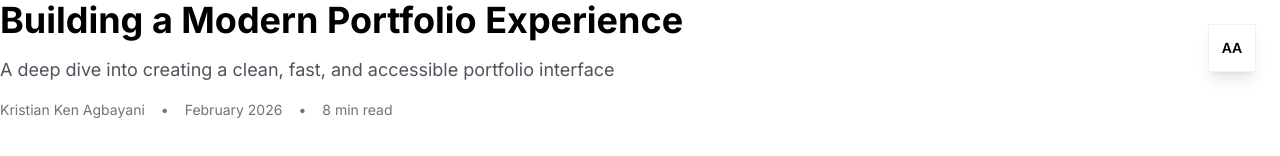
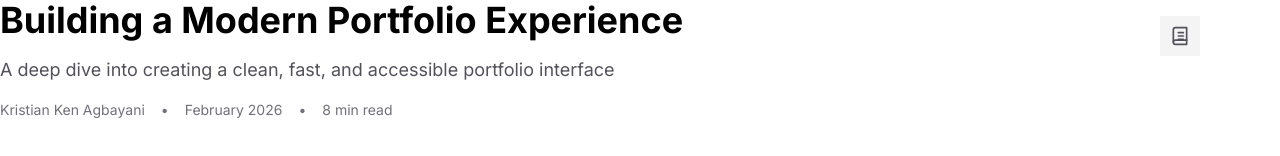
Before and after one commit to kentaror/my-react-portfolio, a React (Vite) app: page /case-study in a window 1280 px wide. Shown: the top 156 px of the page. Built offline with nearby package versions, Linux system fonts and the light colour scheme; no server answers.

Commit message:
reader mode added

```diff
--- a/src/CaseStudyPage.jsx
+++ b/src/CaseStudyPage.jsx
@@ -2,7 +2,7 @@ import ReaderMode from './ReaderMode'
 
 const CaseStudyPage = () => {
   return (
-    <ReaderMode showNav={true} showFooter={true}>
+    <ReaderMode>
       {/* Case Study Content */}
       <div className="space-y-8">
         <header className="space-y-4">
--- a/src/ReaderMode.jsx
+++ b/src/ReaderMode.jsx
@@ -1,7 +1,7 @@
 import { useState, useEffect } from 'react'
 import { useSearchParams } from 'react-router-dom'
 
-const ReaderMode = ({ children, showNav = true, showFooter = true }) => {
+const ReaderMode = ({ children }) => {
   const [searchParams, setSearchParams] = useSearchParams()
   const [isMenuOpen, setIsMenuOpen] = useState(false)
 
@@ -55,115 +55,98 @@ const ReaderMode = ({ children, showNav = true, showFooter = true }) => {
 
   return (
     <>
-      {/* AA Control Center */}
-      <div className="fixed top-6 right-6 z-50">
+      {/* Reader Mode Icon - Safari Style */}
+      <button
+        onClick={toggleReaderMode}
+        className={`fixed top-4 right-20 z-50 w-10 h-10 flex items-center justify-center transition-all duration-300 ${
+          isReaderMode
+            ? 'bg-black dark:bg-white text-white dark:text-black'
+            : 'bg-zinc-100 dark:bg-zinc-800 text-zinc-600 dark:text-zinc-400 hover:bg-zinc-200 dark:hover:bg-zinc-700'
+        }`}
+        aria-label="Toggle reader mode"
+        title="Reader View"
+      >
+        <svg
+          width="20"
+          height="20"
+          viewBox="0 0 24 24"
+          fill="none"
+          stroke="currentColor"
+          strokeWidth="2"
+          strokeLinecap="round"
+          strokeLinejoin="round"
+        >
+          <path d="M4 19.5A2.5 2.5 0 0 1 6.5 17H20" />
+          <path d="M6.5 2H20v20H6.5A2.5 2.5 0 0 1 4 19.5v-15A2.5 2.5 0 0 1 6.5 2z" />
+          <line x1="10" y1="8" x2="16" y2="8" />
+          <line x1="10" y1="12" x2="16" y2="12" />
+          <line x1="10" y1="16" x2="16" y2="16" />
+        </svg>
+      </button>
+
+      {/* Font Selector - Only visible in Reader Mode */}
+      {isReaderMode && (
+        <div className="fixed top-4 right-32 z-50">
           <button
             onClick={() => setIsMenuOpen(!isMenuOpen)}
-          className="w-12 h-12 backdrop-blur-md bg-white/70 dark:bg-black/70 border border-zinc-200/50 dark:border-zinc-700/50 flex items-center justify-center text-sm font-semibold transition-all duration-300 hover:bg-white/90 dark:hover:bg-black/90 shadow-lg"
-          aria-label="Reader mode controls"
+            className="w-10 h-10 bg-zinc-100 dark:bg-zinc-800 text-zinc-600 dark:text-zinc-400 hover:bg-zinc-200 dark:hover:bg-zinc-700 flex items-center justify-center text-xs font-semibold transition-all duration-300"
+            aria-label="Font options"
+            title="Font Options"
           >
             AA
           </button>
 
-        {/* Control Menu */}
+          {/* Font Menu */}
           <div
-          className={`absolute top-14 right-0 w-64 backdrop-blur-md bg-white/70 dark:bg-black/70 border border-zinc-200/50 dark:border-zinc-700/50 shadow-xl transition-all duration-300 ease-in-out origin-top-right ${
+            className={`absolute top-12 right-0 w-48 bg-white dark:bg-zinc-900 border border-zinc-200 dark:border-zinc-700 shadow-xl transition-all duration-200 ease-in-out origin-top-right ${
               isMenuOpen
                 ? 'opacity-100 scale-100 pointer-events-auto'
                 : 'opacity-0 scale-95 pointer-events-none'
             }`}
           >
-          <div className="p-4 space-y-4">
-            {/* Reader Mode Toggle */}
-            <div className="flex items-center justify-between">
-              <span className="text-sm font-medium">Reader Mode</span>
+            <div className="p-3 space-y-2">
+              <p className="text-xs font-medium text-zinc-500 dark:text-zinc-400 mb-2">Font Family</p>
               <button
-                onClick={toggleReaderMode}
-                className={`relative w-11 h-6 transition-colors duration-300 ${
-                  isReaderMode ? 'bg-black dark:bg-white' : 'bg-zinc-300 dark:bg-zinc-600'
-                }`}
-                aria-label="Toggle reader mode"
-              >
-                <span
-                  className={`absolute top-0.5 left-0.5 w-5 h-5 bg-white dark:bg-black transition-transform duration-300 ${
-                    isReaderMode ? 'translate-x-5' : 'translate-x-0'
-                  }`}
-                />
-              </button>
-            </div>
-
-            {/* Font Switcher */}
-            <div>
-              <label className="text-xs font-medium text-zinc-600 dark:text-zinc-400 mb-2 block">
-                Font Family
-              </label>
-              <div className="grid grid-cols-3 gap-1">
-                <button
-                  onClick={() => setFont('serif')}
-                  className={`px-3 py-2 text-xs font-medium transition-all duration-200 ${
+                onClick={() => { setFont('serif'); setIsMenuOpen(false); }}
+                className={`w-full px-3 py-2 text-sm text-left transition-all duration-200 ${
                   currentFont === 'serif'
-                      ? 'bg-black dark:bg-white text-white dark:text-black'
-                      : 'bg-zinc-100 dark:bg-zinc-800 text-zinc-700 dark:text-zinc-300 hover:bg-zinc-200 dark:hover:bg-zinc-700'
+                    ? 'bg-black dark:bg-white text-white dark:text-black font-serif'
+                    : 'bg-zinc-50 dark:bg-zinc-800 text-zinc-700 dark:text-zinc-300 hover:bg-zinc-100 dark:hover:bg-zinc-700 font-serif'
                 }`}
               >
                 Serif
               </button>
               <button
-                  onClick={() => setFont('sans')}
-                  className={`px-3 py-2 text-xs font-medium transition-all duration-200 ${
+                onClick={() => { setFont('sans'); setIsMenuOpen(false); }}
+                className={`w-full px-3 py-2 text-sm text-left transition-all duration-200 ${
                   currentFont === 'sans'
-                      ? 'bg-black dark:bg-white text-white dark:text-black'
-                      : 'bg-zinc-100 dark:bg-zinc-800 text-zinc-700 dark:text-zinc-300 hover:bg-zinc-200 dark:hover:bg-zinc-700'
+                    ? 'bg-black dark:bg-white text-white dark:text-black font-sans'
+                    : 'bg-zinc-50 dark:bg-zinc-800 text-zinc-700 dark:text-zinc-300 hover:bg-zinc-100 dark:hover:bg-zinc-700 font-sans'
                 }`}
               >
                 Sans
               </button>
               <button
-                  onClick={() => setFont('geist')}
-                  className={`px-3 py-2 text-xs font-medium transition-all duration-200 ${
+                onClick={() => { setFont('geist'); setIsMenuOpen(false); }}
+                className={`w-full px-3 py-2 text-sm text-left transition-all duration-200 ${
                   currentFont === 'geist'
-                      ? 'bg-black dark:bg-white text-white dark:text-black'
-                      : 'bg-zinc-100 dark:bg-zinc-800 text-zinc-700 dark:text-zinc-300 hover:bg-zinc-200 dark:hover:bg-zinc-700'
+                    ? 'bg-black dark:bg-white text-white dark:text-black font-geist'
+                    : 'bg-zinc-50 dark:bg-zinc-800 text-zinc-700 dark:text-zinc-300 hover:bg-zinc-100 dark:hover:bg-zinc-700 font-geist'
                 }`}
               >
                 Geist
               </button>
             </div>
           </div>
-
-            {/* Keyboard Shortcut Hint */}
-            <div className="pt-3 border-t border-zinc-200/50 dark:border-zinc-700/50">
-              <p className="text-xs text-zinc-500 dark:text-zinc-400">
-                <kbd className="px-1.5 py-0.5 bg-zinc-100 dark:bg-zinc-800 border border-zinc-300 dark:border-zinc-600">
-                  ⌘R
-                </kbd>{' '}
-                to toggle
-              </p>
-            </div>
-          </div>
-        </div>
-      </div>
-
-      {/* Main Content Wrapper */}
-      <div
-        className={`transition-all duration-500 ease-in-out ${
-          isReaderMode ? 'bg-zinc-50 dark:bg-zinc-900' : ''
-        }`}
-      >
-        {/* Navigation - Hidden in Reader Mode */}
-        {showNav && (
-          <div
-            className={`transition-all duration-500 ease-in-out ${
-              isReaderMode
-                ? 'opacity-0 h-0 overflow-hidden pointer-events-none'
-                : 'opacity-100 h-auto'
-            }`}
-          >
-            {/* Your navigation component goes here */}
         </div>
       )}
 
-        {/* Content Area */}
+      {/* Main Content */}
+      <div
+        className={`transition-all duration-500 ease-in-out ${
+          isReaderMode ? 'bg-zinc-50 dark:bg-zinc-900 min-h-screen' : ''
+        }`}
+      >
         <div
           className={`transition-all duration-500 ease-in-out ${
             isReaderMode
@@ -181,19 +164,6 @@ const ReaderMode = ({ children, showNav = true, showFooter = true }) => {
             {children}
           </article>
         </div>
-
-        {/* Footer - Hidden in Reader Mode */}
-        {showFooter && (
-          <div
-            className={`transition-all duration-500 ease-in-out ${
-              isReaderMode
-                ? 'opacity-0 h-0 overflow-hidden pointer-events-none'
-                : 'opacity-100 h-auto'
-            }`}
-          >
-            {/* Your footer component goes here */}
-          </div>
-        )}
       </div>
 
       {/* Click outside to close menu */}
```
Lines whose indentation alone changed are shown as unchanged.
